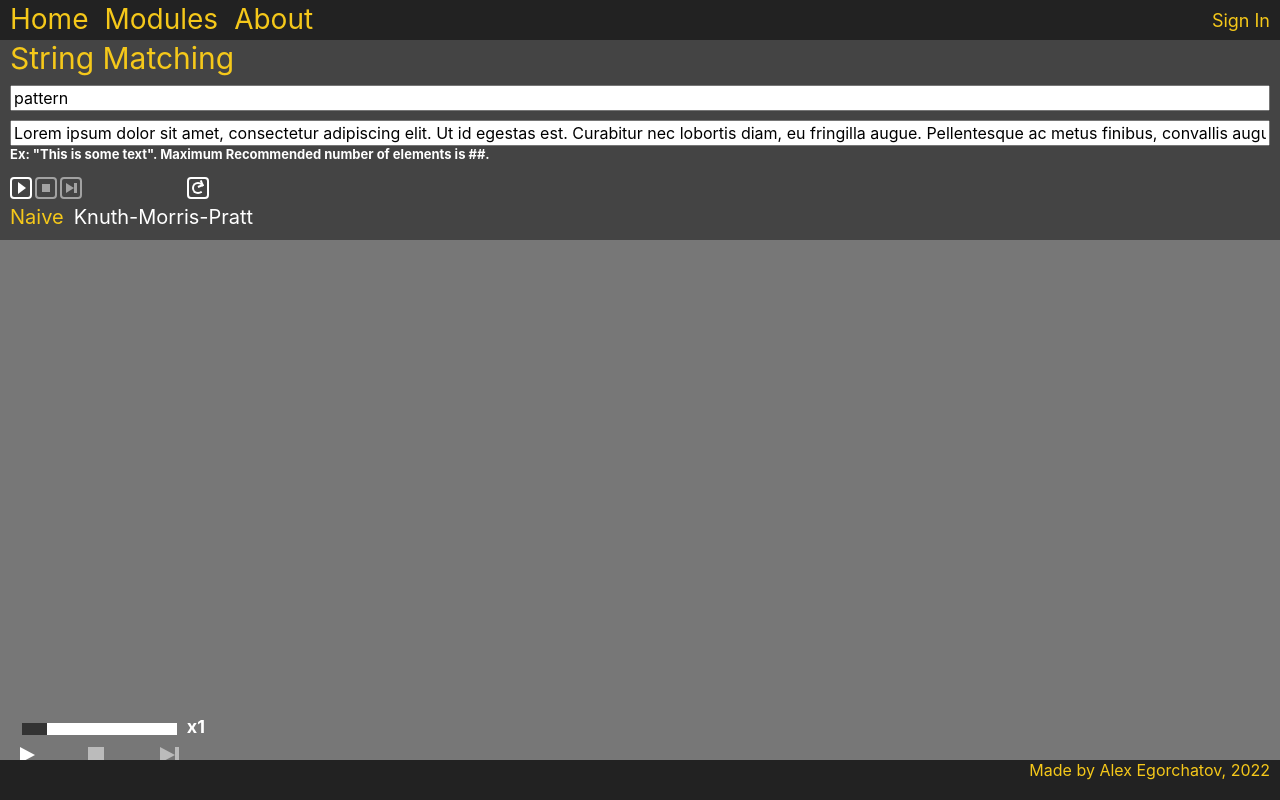
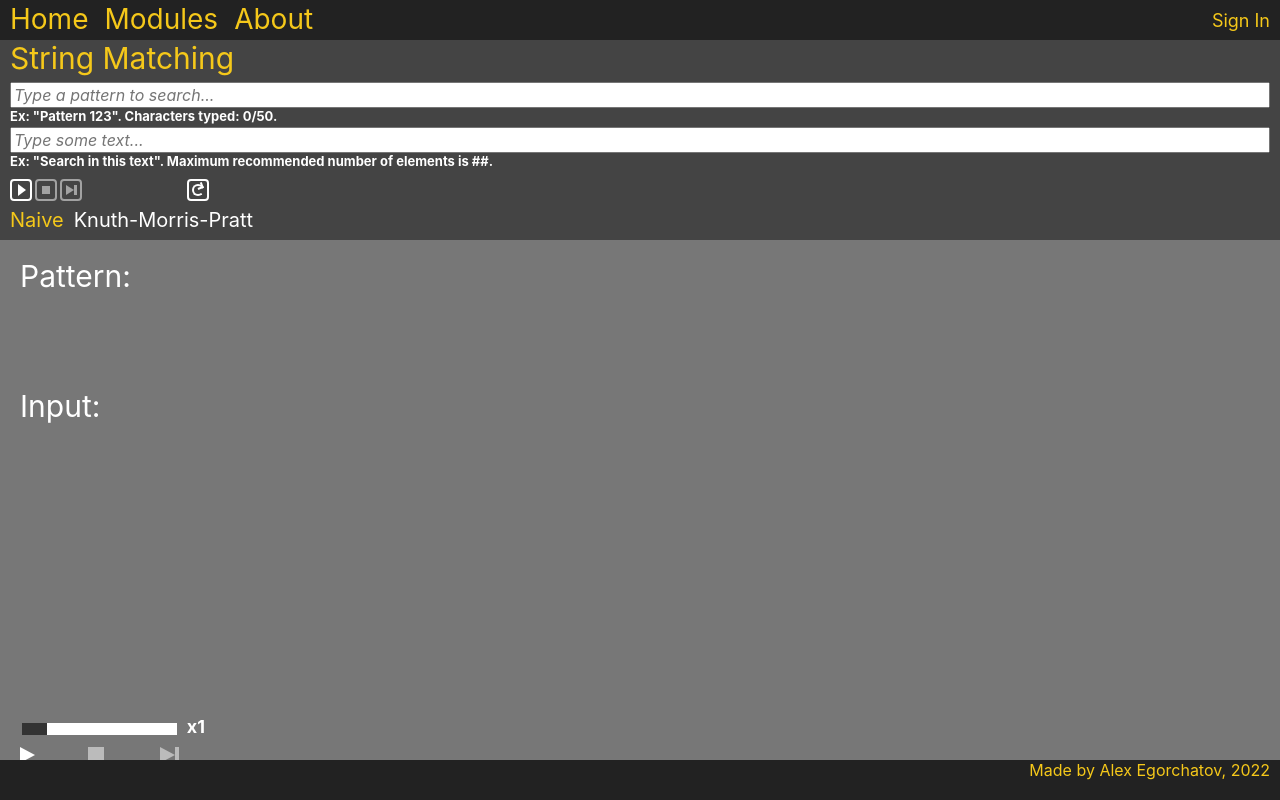
Before and after one commit to AlexEgorchatov/Algorithms, a React (Create React App) app in the folder frontend/: page /search in a window 1280 px wide. Built offline with nearby package versions, Linux system fonts and the light colour scheme.

Commit message:
Implemented input and pattern states management.

```diff
--- a/frontend/src/Pages/StringMatchingPage.tsx
+++ b/frontend/src/Pages/StringMatchingPage.tsx
@@ -1,7 +1,7 @@
 /* eslint-disable react-hooks/exhaustive-deps */
 /**@jsxImportSource @emotion/react */
 import { css } from '@emotion/react';
-import { useEffect } from 'react';
+import { useEffect, useRef } from 'react';
 import { headerItemHovered, mainFontColor, moduleBackground } from '../Resources/Colors';
 import { StringMatchingData, stringMatchingAlgorithms } from '../Resources/String Matching Page Resources/StringMatchingData';
 import { StringMatchingAlgorithmBase, StringMatchingAlgorithmEnum } from '../Resources/Algorithms/AlgorithmBase';
@@ -11,14 +11,16 @@ import { NaivePatternMatching } from '../Resources/Algorithms/StringMatchingAlgo
 import {
   updatingIsSearchingAlgorithmRunningStateAction,
   updatingSelectedStringMatchingAlgorithmState,
+  updatingStringMatchingInputState,
+  updatingStringMatchingPatternLengthState,
+  updatingStringMatchingPatternState,
 } from '../Store/String Matching Page/StringMatchingPageStateManagement';
 import { updatingWindowHeightStateAction, updatingWindowWidthStateAction } from '../Store/Shared/WindowStateManagement';
 import { animationContext, handleCompleteSearch, handleStartSearch, handleStopSearch } from '../Resources/Helper';
 import { ActionBar } from '../Components/ActionBar';
 import { SliderComponent } from '../Components/Slider';
 import { RefreshButton } from '../Components/RefreshButton';
-
-export let selectedStringMatchingAlgorithm: StringMatchingAlgorithmBase = new NaivePatternMatching(StringMatchingAlgorithmEnum.Naive);
+import { minAppWidth } from '../App';
 
 interface AlgorithmListProps {
   data: StringMatchingData[];
@@ -83,6 +85,106 @@ const AlgorithmsList = ({ data }: AlgorithmListProps) => {
   );
 };
 
+const StringMatchingPatternComponent = () => {
+  const stringMatchingPageState = useSelector((state: AppState) => state.stringMatchingPageState);
+  const dispatch = useDispatch();
+  const ref = useRef<HTMLInputElement>(null);
+
+  const handlePatternChange = () => {
+    dispatch(updatingStringMatchingPatternState(ref.current?.value));
+    dispatch(updatingStringMatchingPatternLengthState(ref.current?.value.length));
+  };
+
+  return (
+    <div
+      css={css`
+        width: 100%;
+        display: grid;
+      `}
+    >
+      <input
+        css={css`
+          height: 20px;
+          font-family: -apple-system, BlinkMacSystemFont, Segoe UI, Roboto, Oxygen, Ubuntu, Cantarell, Fira Sans, Droid Sans, Helvetica Neue, sans-serif;
+          font-size: 16px;
+          ::placeholder {
+            font-size: 16px;
+            font-style: italic;
+          }
+        `}
+        ref={ref}
+        type="text"
+        placeholder="Type a pattern to search..."
+        value={stringMatchingPageState.stringMatchingPattern}
+        onInput={handlePatternChange}
+        disabled={stringMatchingPageState.hasSearchingAlgorithmStarted}
+        maxLength={50}
+      />
+      <div
+        css={css`
+          display: flex;
+          color: white;
+          font-size: 13px;
+          min-width: 520px;
+          font-weight: bold;
+        `}
+      >
+        Ex: "Pattern 123". Characters typed: {stringMatchingPageState.stringMatchingPatternLength}/50.
+      </div>
+    </div>
+  );
+};
+
+const StringMatchingInputComponent = () => {
+  const stringMatchingPageState = useSelector((state: AppState) => state.stringMatchingPageState);
+  const dispatch = useDispatch();
+  const ref = useRef<HTMLInputElement>(null);
+
+  const handleInputKeyDown = (e: React.KeyboardEvent<HTMLInputElement>) => {
+    //TODO: doesn't work, fix it later
+    return /[A-Za-z0-9]/.test(e.key);
+  };
+
+  return (
+    <div
+      css={css`
+        width: 100%;
+        display: grid;
+      `}
+    >
+      <input
+        css={css`
+          height: 20px;
+          font-family: -apple-system, BlinkMacSystemFont, Segoe UI, Roboto, Oxygen, Ubuntu, Cantarell, Fira Sans, Droid Sans, Helvetica Neue, sans-serif;
+          font-size: 16px;
+          ::placeholder {
+            font-size: 16px;
+            font-style: italic;
+          }
+        `}
+        ref={ref}
+        type="text"
+        placeholder="Type some text..."
+        onKeyDown={handleInputKeyDown}
+        value={stringMatchingPageState.stringMatchingInput}
+        onInput={() => dispatch(updatingStringMatchingInputState(ref.current?.value))}
+        disabled={stringMatchingPageState.hasSearchingAlgorithmStarted}
+      />
+      <div
+        css={css`
+          display: flex;
+          color: white;
+          font-size: 13px;
+          min-width: 520px;
+          font-weight: bold;
+        `}
+      >
+        Ex: "Search in this text". Maximum recommended number of elements is ##.
+      </div>
+    </div>
+  );
+};
+
 const SettingsComponent = () => {
   const stringMatchingPageState = useSelector((state: AppState) => state.stringMatchingPageState);
   const dispatch = useDispatch();
@@ -113,43 +215,8 @@ const SettingsComponent = () => {
           justify-content: space-around;
         `}
       >
-        <input
-          css={css`
-            height: 20px;
-            font-family: -apple-system, BlinkMacSystemFont, Segoe UI, Roboto, Oxygen, Ubuntu, Cantarell, Fira Sans, Droid Sans, Helvetica Neue, sans-serif;
-            font-size: 16px;
-          `}
-          defaultValue="pattern"
-          type="text"
-        />
-
-        <div
-          css={css`
-            width: 100%;
-            display: grid;
-          `}
-        >
-          <input
-            css={css`
-              height: 20px;
-              font-family: -apple-system, BlinkMacSystemFont, Segoe UI, Roboto, Oxygen, Ubuntu, Cantarell, Fira Sans, Droid Sans, Helvetica Neue, sans-serif;
-              font-size: 16px;
-            `}
-            defaultValue="Lorem ipsum dolor sit amet, consectetur adipiscing elit. Ut id egestas est. Curabitur nec lobortis diam, eu fringilla augue. Pellentesque ac metus finibus, convallis augue non, maximus lacus. Quisque in porta nisi. Mauris felis metus, tincidunt quis neque ac, feugiat sagittis erat. Aliquam vehicula augue gravida massa rhoncus, ut egestas nisi lacinia. Vivamus condimentum lorem turpis, eget tristique leo viverra tincidunt. Suspendisse ut augue a odio hendrerit molestie. Aliquam facilisis eu lacus sit amet accumsan. Praesent a libero convallis, pulvinar libero a, iaculis turpis. Phasellus viverra, mauris et dictum fermentum, velit ligula ullamcorper erat, ut pulvinar ex diam sit amet libero. Aliquam vitae est lectus. Sed mollis consequat finibus"
-          />
-          <div
-            css={css`
-              display: flex;
-              color: white;
-              font-size: 13px;
-              min-width: 520px;
-              font-weight: bold;
-            `}
-          >
-            Ex: "This is some text". Maximum Recommended number of elements is ##.
-          </div>
-        </div>
-
+        <StringMatchingPatternComponent />
+        <StringMatchingInputComponent />
         <div
           css={css`
             height: 65px;
@@ -213,21 +280,36 @@ const AnimationComponent = () => {
       <div
         css={css`
           display: flex;
+          flex-direction: column;
           height: 70%;
           min-height: 425px;
-          justify-content: center;
-          align-items: flex-end;
+          padding: 0px 20px;
         `}
       >
-        <div
+        <p
           css={css`
-            display: flex;
-            align-items: flex-end;
-            justify-content: space-between;
+            display: inline;
+            word-break: break-all;
+            align-items: flex-start;
+            margin: 0px;
+            color: white;
+            height: 130px;
           `}
-        ></div>
+        >
+          Pattern: {stringMatchingPageState.stringMatchingPattern}
+        </p>
+        <p
+          css={css`
+            display: inline;
+            word-break: break-all;
+            align-items: flex-start;
+            margin: 0px;
+            color: white;
+          `}
+        >
+          Input: {stringMatchingPageState.stringMatchingInput}
+        </p>
       </div>
-
       <div
         css={css`
           display: flex;
@@ -282,3 +364,9 @@ export const StringMatchingPage = () => {
     </div>
   );
 };
+
+export let selectedStringMatchingAlgorithm: StringMatchingAlgorithmBase = new NaivePatternMatching(StringMatchingAlgorithmEnum.Naive);
+
+// const getMaxInputLength = (windowWidth: number): number => {
+//   return Math.floor(Math.max(windowWidth, minAppWidth) / sortingBarWidth);
+// };
--- a/frontend/src/Store/String Matching Page/StringMatchingPageStateManagement.ts
+++ b/frontend/src/Store/String Matching Page/StringMatchingPageStateManagement.ts
@@ -5,12 +5,18 @@ export interface StringMatchingPageState {
   readonly isSearchingAlgorithmRunning: boolean;
   readonly hasSearchingAlgorithmStarted: boolean;
   readonly selectedStringMatchingAlgorithm: StringMatchingAlgorithmEnum;
+  readonly stringMatchingInput: string;
+  readonly stringMatchingPattern: string;
+  readonly stringMatchingPatternLength: number;
 }
 
 const initialStringMatchingPageState: StringMatchingPageState = {
   isSearchingAlgorithmRunning: false,
   hasSearchingAlgorithmStarted: false,
   selectedStringMatchingAlgorithm: StringMatchingAlgorithmEnum.Naive,
+  stringMatchingInput: '',
+  stringMatchingPattern: '',
+  stringMatchingPatternLength: 0,
 };
 //#endregion State
 
@@ -35,13 +41,37 @@ export const updatingSelectedStringMatchingAlgorithmState = (selectedStringMatch
     type: UPDATINGSELECTEDSTRINGMATCHINGALGORITHMSTATE,
     selectedStringMatchingAlgorithm: selectedStringMatchingAlgorithm,
   } as const);
+
+const UPDATINGSTRINGMATCHINGINPUTSTATE = 'UpdatingStringMatchingInputState';
+export const updatingStringMatchingInputState = (stringMatchingInput = initialStringMatchingPageState.stringMatchingInput) =>
+  ({
+    type: UPDATINGSTRINGMATCHINGINPUTSTATE,
+    stringMatchingInput: stringMatchingInput,
+  } as const);
+
+const UPDATINGSTRINGMATCHINGPATTERNSTATE = 'UpdatingStringMatchingPatternState';
+export const updatingStringMatchingPatternState = (stringMatchingPattern = initialStringMatchingPageState.stringMatchingPattern) =>
+  ({
+    type: UPDATINGSTRINGMATCHINGPATTERNSTATE,
+    stringMatchingPattern: stringMatchingPattern,
+  } as const);
+
+const UPDATINGSTRINGMATCHINGPATTERNLENGTHSTATE = 'UpdatingStringMatchingPatternLengthState';
+export const updatingStringMatchingPatternLengthState = (stringMatchingPatternLength = initialStringMatchingPageState.stringMatchingPatternLength) =>
+  ({
+    type: UPDATINGSTRINGMATCHINGPATTERNLENGTHSTATE,
+    stringMatchingPatternLength: stringMatchingPatternLength,
+  } as const);
 //#endregion Actions
 
 //#region Reducers
 type StringMatchingPageActions =
   | ReturnType<typeof updatingSelectedStringMatchingAlgorithmState>
   | ReturnType<typeof updatingHasSearchingAlgorithmStartedState>
-  | ReturnType<typeof updatingIsSearchingAlgorithmRunningStateAction>;
+  | ReturnType<typeof updatingIsSearchingAlgorithmRunningStateAction>
+  | ReturnType<typeof updatingStringMatchingInputState>
+  | ReturnType<typeof updatingStringMatchingPatternState>
+  | ReturnType<typeof updatingStringMatchingPatternLengthState>;
 export const stringMatchingPageReducer = (state = initialStringMatchingPageState, action: StringMatchingPageActions) => {
   switch (action.type) {
     case UPDATINGISSEARCHINGALGORITHMRUNNINGSTATE:
@@ -60,6 +90,24 @@ export const stringMatchingPageReducer = (state = initialStringMatchingPageState
         selectedStringMatchingAlgorithm: action.selectedStringMatchingAlgorithm,
       };
 
+    case UPDATINGSTRINGMATCHINGINPUTSTATE:
+      return {
+        ...state,
+        stringMatchingInput: action.stringMatchingInput,
+      };
+
+    case UPDATINGSTRINGMATCHINGPATTERNSTATE:
+      return {
+        ...state,
+        stringMatchingPattern: action.stringMatchingPattern,
+      };
+
+    case UPDATINGSTRINGMATCHINGPATTERNLENGTHSTATE:
+      return {
+        ...state,
+        stringMatchingPatternLength: action.stringMatchingPatternLength,
+      };
+
     default:
       return state;
   }
```
